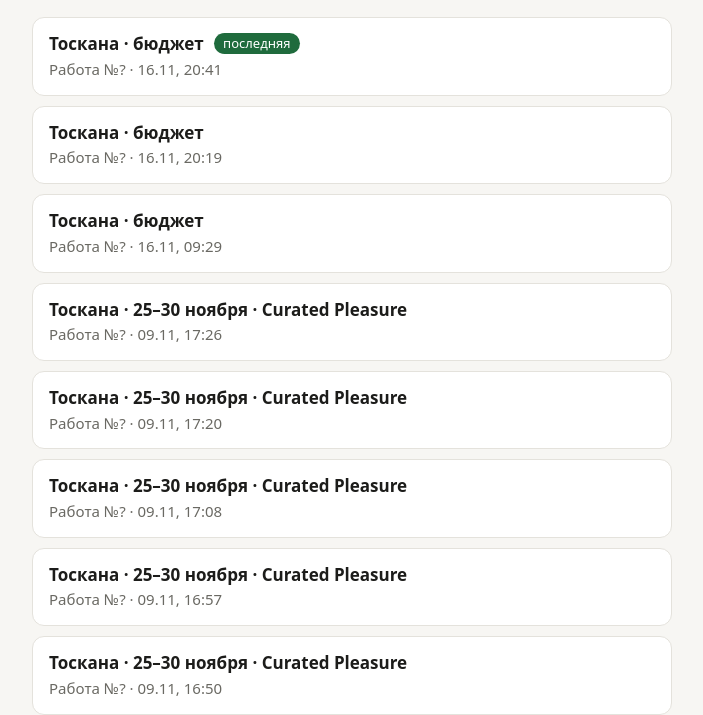
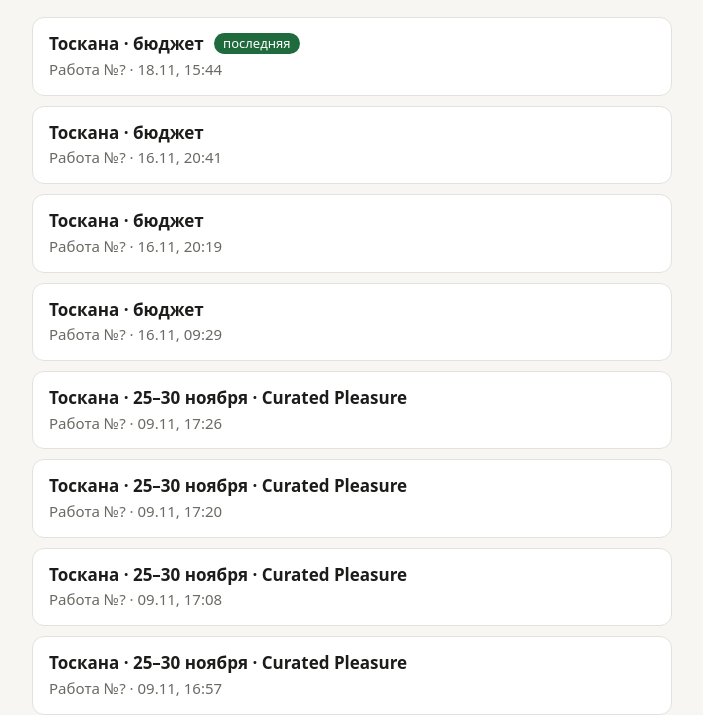
Before and after one commit to Seriouscakedata/timtu-pages, a plain HTML site: page stranica-a41fd185/index.html in a window 1280 px wide. Shown: the part 90-805 px from the top of the page, without its empty margins (288-991 px from the left). Drawn offline with Linux system fonts and the light colour scheme.

Commit message:
Все версии — работа #?

```diff
--- a/stranica-a41fd185/index.html
+++ b/stranica-a41fd185/index.html
@@ -25,7 +25,8 @@ a{display:block;padding:14px 16px;color:inherit;text-decoration:none}
 <h1>Все версии</h1>
 <p class="sub">Свежая — сверху. У каждой версии свой адрес.</p>
 <ol>
-<li><a href="https://Seriouscakedata.github.io/timtu-pages/stranica-a41fd185/h1794854364718/"><span class="what">Тоскана · бюджет <span class="latest">последняя</span></span><span class="when">Работа №? · 16.11, 20:41</span></a></li>
+<li><a href="https://Seriouscakedata.github.io/timtu-pages/stranica-a41fd185/h1795009292580/"><span class="what">Тоскана · бюджет <span class="latest">последняя</span></span><span class="when">Работа №? · 18.11, 15:44</span></a></li>
+<li><a href="https://Seriouscakedata.github.io/timtu-pages/stranica-a41fd185/h1794854364718/"><span class="what">Тоскана · бюджет</span><span class="when">Работа №? · 16.11, 20:41</span></a></li>
 <li><a href="https://Seriouscakedata.github.io/timtu-pages/stranica-a41fd185/h1794853049425/"><span class="what">Тоскана · бюджет</span><span class="when">Работа №? · 16.11, 20:19</span></a></li>
 <li><a href="https://Seriouscakedata.github.io/timtu-pages/stranica-a41fd185/h1794814113570/"><span class="what">Тоскана · бюджет</span><span class="when">Работа №? · 16.11, 09:29</span></a></li>
 <li><a href="https://Seriouscakedata.github.io/timtu-pages/stranica-a41fd185/h1794237657702/"><span class="what">Тоскана · 25–30 ноября · Curated Pleasure</span><span class="when">Работа №? · 09.11, 17:26</span></a></li>
```
